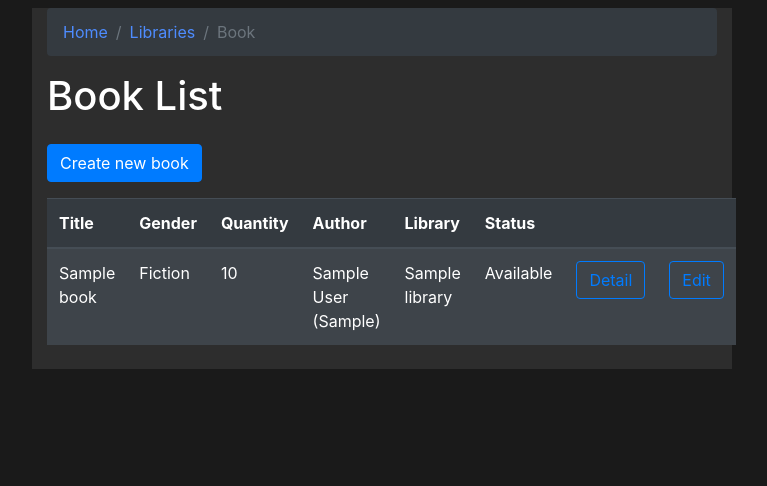
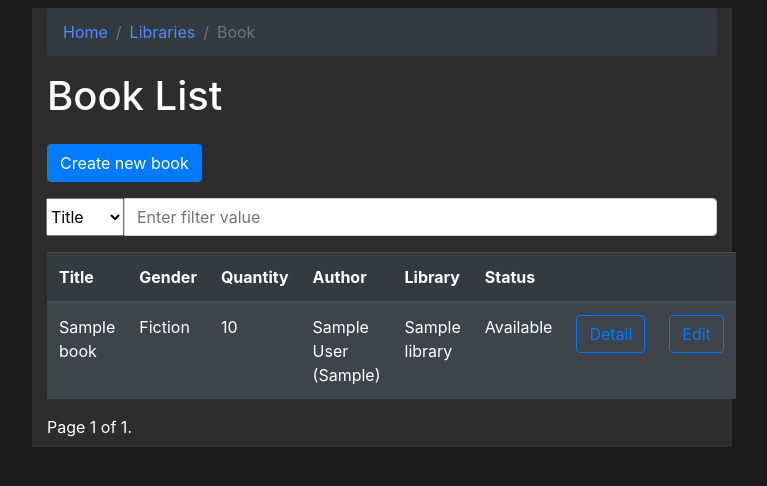
Before and after one commit to DarwinLF/PythonPractice, a Django app: page /libraries/book/ in a window 1280 px wide. Shown: the top 486 px of the page, without its empty margins (258-1025 px from the left). Run offline with Django 3.2, Linux system fonts and the light colour scheme; data comes from the database, SQL or seed files in the repository; tables that the repository leaves empty hold one stand-in row (values such as "Sample post"); some libraries are stand-ins or nearby versions.

Commit message:
adding filter to the index of books

```diff
--- a/libraries/forms/book_forms.py
+++ b/libraries/forms/book_forms.py
@@ -43,3 +43,7 @@ class BookForm(forms.ModelForm):
             self.add_error('isbn', 'ISBN already exists')
 
         return data
+
+class BookFilterForm(forms.Form):
+    filter_type = forms.ChoiceField(choices=[('title', 'Title'), ('gender__name', 'Gender'), ('status__name', 'Status')])
+    keyword = forms.CharField(required=False)
--- a/libraries/templates/book/book_index.html
+++ b/libraries/templates/book/book_index.html
@@ -3,6 +3,19 @@
 {% block name_list%}Book{% endblock %}
 {% block create_link %}{% url 'libraries:book_create' %}{% endblock %}
 {% block model_name%}book{% endblock%}
+
+{% block filter_inputs %}
+    <div class="input-group mb-3">
+        <div class="input-group-append">
+            <select class="form-select" id="filterField" onchange="filterBooks()">
+                <option value="title">Title</option>
+                <option value="gender__name">Gender</option>
+                <option value="status__name">Status</option>
+            </select>
+        </div>
+        <input type="text" class="form-control" id="filterValue" placeholder="Enter filter value" oninput="filterBooks()">
+    </div>
+{% endblock%}
 
 {% block table_headers %}
     <th>Title</th>
--- a/libraries/views/book_views.py
+++ b/libraries/views/book_views.py
@@ -1,20 +1,57 @@
+from django.http import JsonResponse
+from django.views import generic
 from django.shortcuts import render
-from django.http import HttpResponseRedirect
-from django.views import generic
-from django.urls import reverse, reverse_lazy
-from django.db import IntegrityError
+from django.urls import reverse_lazy
+from django.core.paginator import Paginator, EmptyPage, PageNotAnInteger
+from django.template.loader import render_to_string
 
 from libraries.models import Book
-from libraries.forms.book_forms import BookForm
+from libraries.forms.book_forms import BookForm, BookFilterForm
 from libraries.forms.library_forms import LibraryForm
 from persons.forms.author_forms import AuthorForm
 
 class IndexView(generic.ListView):
+    model = Book
     template_name = 'book/book_index.html'
     context_object_name = 'model_list'
+    paginate_by = 10
 
     def get_queryset(self):
-        return Book.objects.all()
+        filter_value = self.request.GET.get('filter_value', '')
+        filter_field = self.request.GET.get('filter_field', 'title')
+
+        filter_kwargs = {
+            f"{filter_field}__icontains": filter_value
+        }
+
+        #import ipdb; ipdb.set_trace()
+
+        return Book.objects.filter(**filter_kwargs)
+
+    def get_context_data(self, **kwargs):
+        context = super(IndexView, self).get_context_data(**kwargs)
+
+        paginator = Paginator(context['model_list'], self.paginate_by)
+        page = self.request.GET.get('page')
+
+        try:
+            model_list = paginator.page(page)
+        except PageNotAnInteger:
+            model_list = paginator.page(1)
+        except EmptyPage:
+            model_list = paginator.page(paginator.num_pages)
+
+        context['model_list'] = model_list
+        context['filter_value'] = self.request.GET.get('filter_value', '')
+        context['filter_field'] = self.request.GET.get('filter_field', 'title')
+        return context
+
+    def render_to_response(self, context, **response_kwargs):
+        if self.request.is_ajax():
+            html = render_to_string('book/book_list_ajax.html', context)
+            return JsonResponse({'html': html})
+        else:
+            return super().render_to_response(context, **response_kwargs)
 
 class CreateView(generic.CreateView):
     model = Book
--- a/libraries/views/rent_views.py
+++ b/libraries/views/rent_views.py
@@ -11,7 +11,6 @@ from libraries.forms.library_forms import LibraryForm
 from libraries.forms.book_forms import BookForm
 from persons.forms.customer_forms import CustomerForm
 from persons.forms.employee_forms import EmployeeForm
-from libraries.functions import AdjustStatusOfBook
 
 class IndexView(generic.ListView):
     template_name = 'rent/rent_index.html'
--- a/templates/main/index.html
+++ b/templates/main/index.html
@@ -3,8 +3,11 @@
 {% block content %}
     <h1 class="mb-4">{% block name_list%}Model{% endblock %} List</h1>
     <a class="btn btn-primary mb-3" href="{% block create_link %}{% url 'main' %}{% endblock %}">Create new {% block model_name%}model{% endblock%}</a>
+
+    {% block filter_inputs %}{% endblock%}
+
     {% if model_list %}
-        <table class='table table-striped table-dark'>
+        <table id="model-table" class='table table-striped table-dark'>
             <thead>
                 <tr>
                     {% block table_headers %}{% endblock %}
@@ -26,4 +29,43 @@
         <p>No {% block no_list %}models{% endblock %} are available.</p>
     {% endif %}
 
+    <div class="pagination">
+        <span class="step-links">
+            {% if model_list.has_previous %}
+                <a href="?page=1">&laquo; first</a>
+                <a href="?page={{ model_list.previous_page_number }}">previous</a>
+            {% endif %}
+
+            <span class="current">
+                Page {{ model_list.number }} of {{ model_list.paginator.num_pages }}.
+            </span>
+
+            {% if model_list.has_next %}
+                <a href="?page={{ model_list.next_page_number }}">next</a>
+                <a href="?page={{ model_list.paginator.num_pages }}">last &raquo;</a>
+            {% endif %}
+        </span>
+    </div>
+
 {% endblock %}
+
+{% block extra_scripts %}
+    <script>
+        function filterBooks() {
+            var filterValue = $("#filterValue").val().toLowerCase();
+            var filterField = $("#filterField").val();
+
+            $.ajax({
+                url: "/libraries/book/",
+                type: "GET",
+                data: {
+                    filter_value: filterValue,
+                    filter_field: filterField
+                },
+                success: function (data) {
+                    $('#model-table tbody').html(data.html);
+                }
+            });
+        }
+    </script>
+{% endblock %}
```
Also changed, not shown: libraries/functions.py (deleted, +0 -11 lines), libraries/templates/book/book_list_ajax.html (added, +12 -0 lines).
